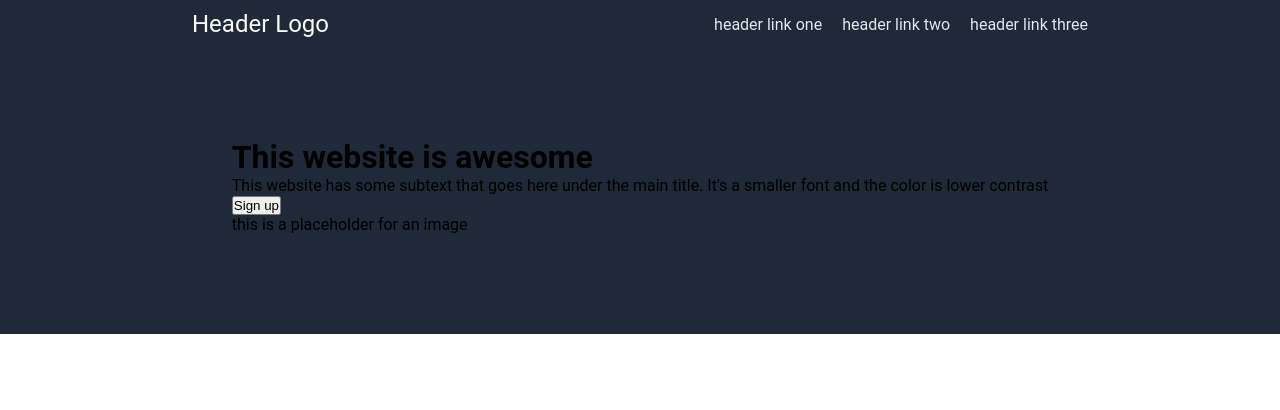
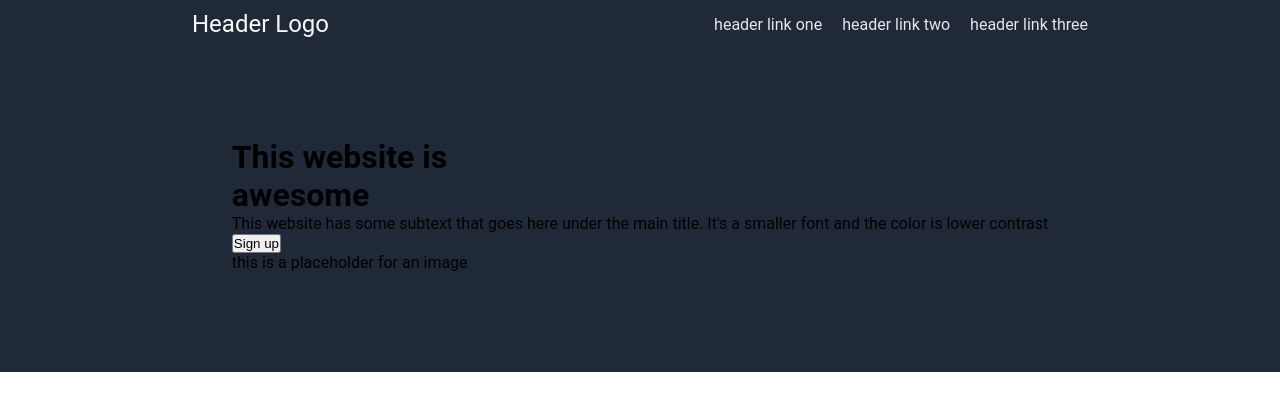
Before and after one commit to olgacoz/odin-landing-page, a plain HTML site: page index.html in a window 1280 px wide. Drawn offline with Linux system fonts and the light colour scheme.

Commit message:
Add line break to hero main text
Without this, the 'awesome' text appears on same
line.

```diff
--- a/index.html
+++ b/index.html
@@ -21,7 +21,7 @@
 
       <div class="hero">
         <div class="hero-left">
-          <h1>This website is awesome</h1>
+          <h1>This website is <br> awesome</h1>
           <p>
             This website has some subtext that goes here under
             the main title. It's a smaller font and the color is
```
